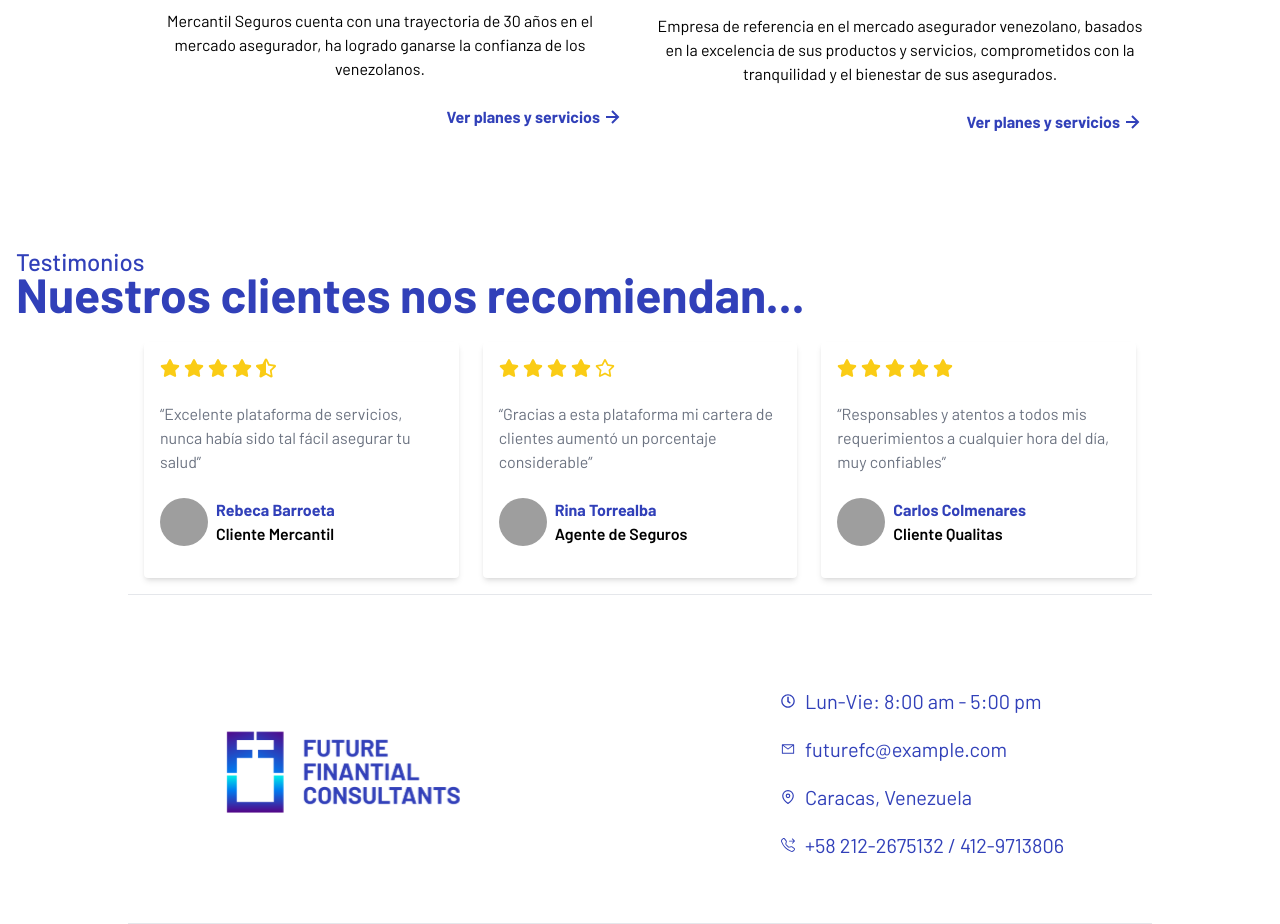
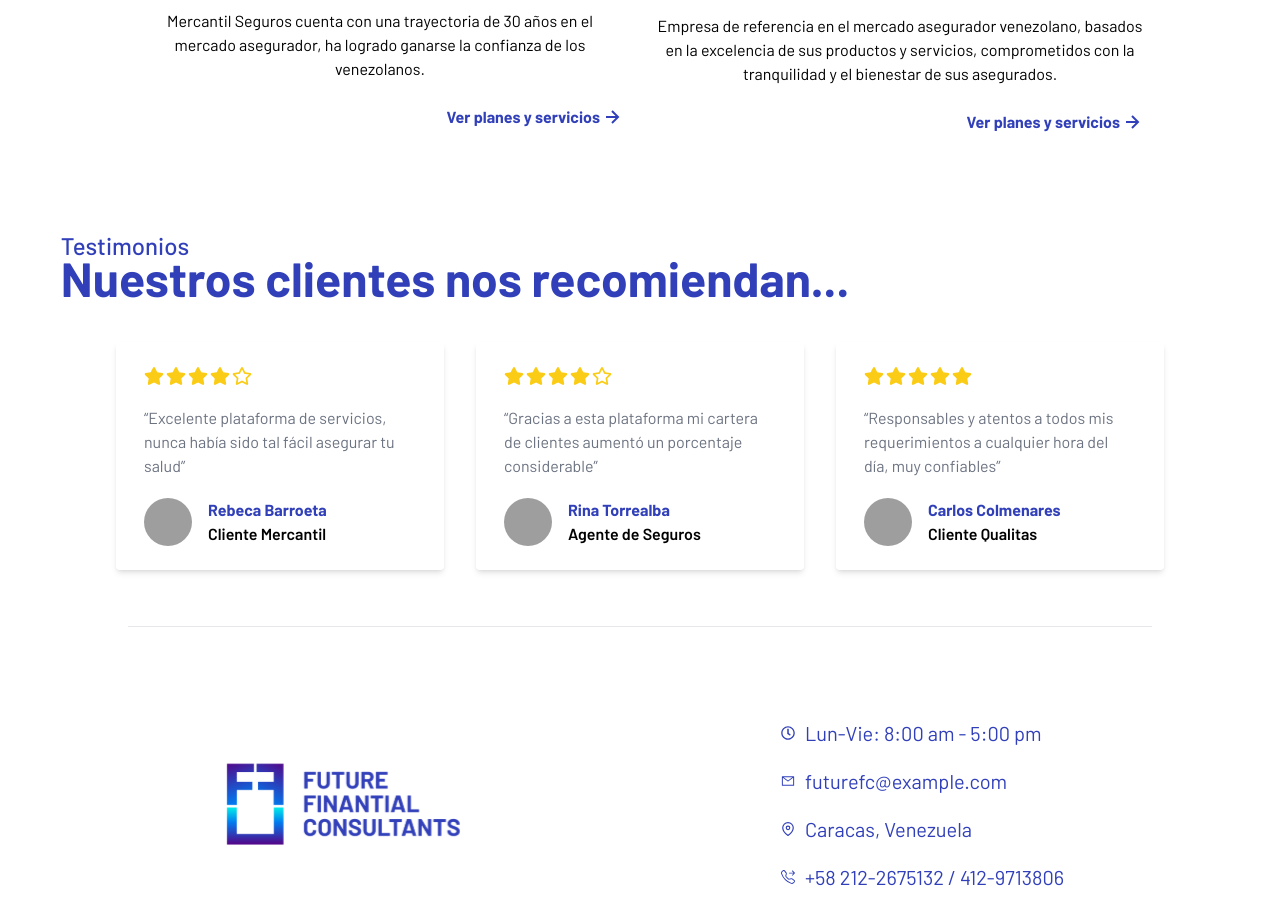
Before and after one commit to marco0490/ffconsultantsve, a React (Vite) app: page / in a window 1280 px wide. Shown: the part 1480-2404 px from the top of the page. Built offline with nearby package versions, Linux system fonts and the light colour scheme; grey boxes are pictures that could not be loaded.

Commit message:
Refactor: Restructure testimonials section

```diff
--- a/src/components/Testimonials/Testimonials.jsx
+++ b/src/components/Testimonials/Testimonials.jsx
@@ -1,85 +1,56 @@
-import { FaStarHalfAlt, FaStar, FaRegStar } from 'react-icons/fa'
+import { TestimonalCard } from './TestimonialCard/TestimonialCard'
 
 function Testimonials() {
   return (
-    <div className="container mx-auto p-4 md:pt-28">
-      <h2 className="text-2xl font-medium text-primary">Testimonios</h2>
-      <p className="md:text-[3rem] text-primary font-bold text-2xl">
-        Nuestros clientes nos recomiendan...
-      </p>
-      <div className="grid md:px-32 grid-cols-1 sm:grid-cols-2 md:grid-cols-3 gap-6 mt-8">
-        <div className="bg-white p-4 rounded shadow-md">
-          <div className="flex gap-1 text-yellow-400 text-xl">
-            <FaStar />
-            <FaStar />
-            <FaStar />
-            <FaStar />
-            <FaStarHalfAlt />
-          </div>
-          <p className="text-gray-500 my-6">
-            “Excelente plataforma de servicios, nunca había sido tal fácil
-            asegurar tu salud”
-          </p>
-          <div className="flex flex-shrink-0 mb-4">
-            <img
-              className="h-12 w-12 rounded-full"
-              src="https://images.unsplash.com/photo-1494790108377-be9c29b29330?ixlib=rb-1.2.1&ixid=eyJhcHBfaWQiOjEyMDd9&auto=format&fit=facearea&facepad=2&w=256&h=256&q=80"
-            />
-            <div className="ms-2">
-              <p className="text-primary font-bold">Rebeca Barroeta</p>
-              <p className="font-semibold">Cliente Mercantil</p>
-            </div>
-          </div>
-        </div>
+    <section className="testimonial-section region mx-auto flow">
+      <div className="wrapper" data-wrapper="xlarge">
+        <h2 className="text-2xl font-medium text-primary">Testimonios</h2>
+        <p className="md:text-[3rem] text-primary font-bold text-2xl">
+          Nuestros clientes nos recomiendan...
+        </p>
+      </div>
 
-        <div className="bg-white p-4 rounded shadow-md">
-          <div className="flex gap-1 text-yellow-400 text-xl">
-            <FaStar />
-            <FaStar />
-            <FaStar />
-            <FaStar />
-            <FaRegStar />
-          </div>
-          <p className="text-gray-500 my-6">
-          “Gracias a esta plataforma mi cartera de clientes aumentó un porcentaje considerable”
-          </p>
-          <div className="flex flex-shrink-0 mb-4">
-            <img
-              className="h-12 w-12 rounded-full"
-              src="https://images.unsplash.com/photo-1573496359142-b8d87734a5a2?ixlib=rb-4.0.3&ixid=M3wxMjA3fDB8MHxwaG90by1wYWdlfHx8fGVufDB8fHx8fA%3D%3D&auto=format&fit=facearea&facepad=2&w=256&h=256&q=80"
-            />
-            <div className="ms-2">
-              <p className="text-primary font-bold">Rina Torrealba</p>
-              <p className="font-semibold">Agente de Seguros</p>
-            </div>
-          </div>
-        </div>
-
-        <div className="bg-white p-4 rounded shadow-md">
-          <div className="flex gap-1 text-yellow-400 text-xl">
-            <FaStar />
-            <FaStar />
-            <FaStar />
-            <FaStar />
-            <FaStar />
-          </div>
-          <p className="text-gray-500 my-6">
-          “Responsables y atentos a todos mis requerimientos a cualquier hora del día, muy confiables”
-          </p>
-          <div className="flex flex-shrink-0 mb-4">
-            <img
-              className="h-12 w-12 rounded-full"
-              src="https://images.unsplash.com/photo-1507003211169-0a1dd7228f2d?ixlib=rb-4.0.3&ixid=M3wxMjA3fDB8MHxwaG90by1wYWdlfHx8fGVufDB8fHx8fA%3D%3D&auto=format&fit=facearea&facepad=2&w=256&h=256&q=80"
-            />
-            <div className="ms-2">
-              <p className="text-primary font-bold">Carlos Colmenares</p>
-              <p className="font-semibold">Cliente Qualitas</p>
-            </div>
-          </div>
+      <div className="wrapper">
+        <div className="testimonials auto-grid">
+          {testimonials.map(({ content, user, rating }, i) => {
+            return <TestimonalCard rating={rating} user={user} key={i}>
+              {content}
+            </TestimonalCard>
+          })}
         </div>
       </div>
-    </div>
+    </section>
   )
 }
 
 export default Testimonials
+
+const testimonials = [
+  {
+    rating: 4,
+    user: {
+      picture: 'https://randomuser.me/api/portraits/women/3.jpg',
+      name: 'Rebeca Barroeta',
+      role: 'Cliente Mercantil'
+    },
+    content: 'Excelente plataforma de servicios, nunca había sido tal fácil asegurar tu salud'
+  },
+  {
+    rating: 4,
+    user: {
+      picture: 'https://randomuser.me/api/portraits/women/21.jpg',
+      name: 'Rina Torrealba',
+      role: 'Agente de Seguros'
+    },
+    content: 'Gracias a esta plataforma mi cartera de clientes aumentó un porcentaje considerable'
+  },
+  {
+    rating: 5,
+    user: {
+      picture: 'https://randomuser.me/api/portraits/men/83.jpg',
+      name: 'Carlos Colmenares',
+      role: 'Cliente Qualitas'
+    },
+    content: 'Responsables y atentos a todos mis requerimientos a cualquier hora del día, muy confiables'
+  },
+]
--- /dev/null
+++ b/src/css/blocks/testimonials.css
@@ -0,0 +1,20 @@
+.testimonial-section {
+  --region-space: 6rem 3.5rem;
+  --flow-space: 3rem;
+}
+
+.testimonials {
+  --flow-space: 1.25rem;
+  --gutter: 2rem;
+  --grid-min-item-size: 16.875rem;
+
+  justify-content: center;
+
+  .rating {
+    --gutter: 2px;
+  }
+
+  .user-info {
+    --gutter: 1rem;
+  }
+}
--- a/src/index.css
+++ b/src/index.css
@@ -2,6 +2,7 @@
 @import 'tailwindcss/components';
 
 @import './css/blocks/footer-info.css';
+@import './css/blocks/testimonials.css';
 
 @import './css/compositions/cluster.css';
 @import './css/compositions/cover.css';
```
